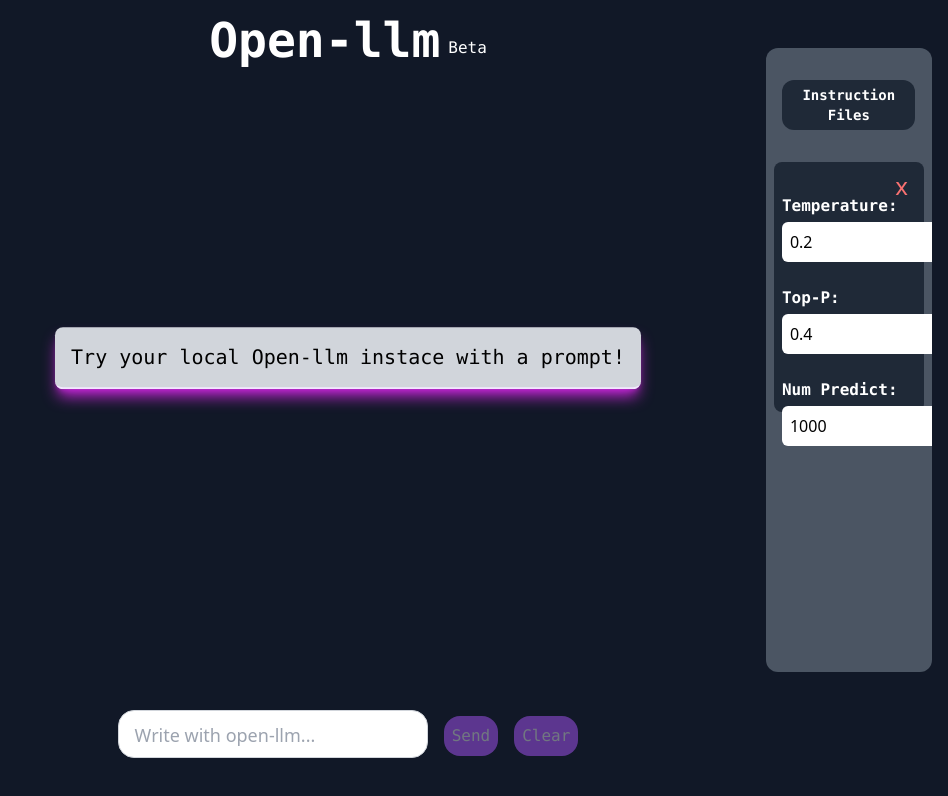
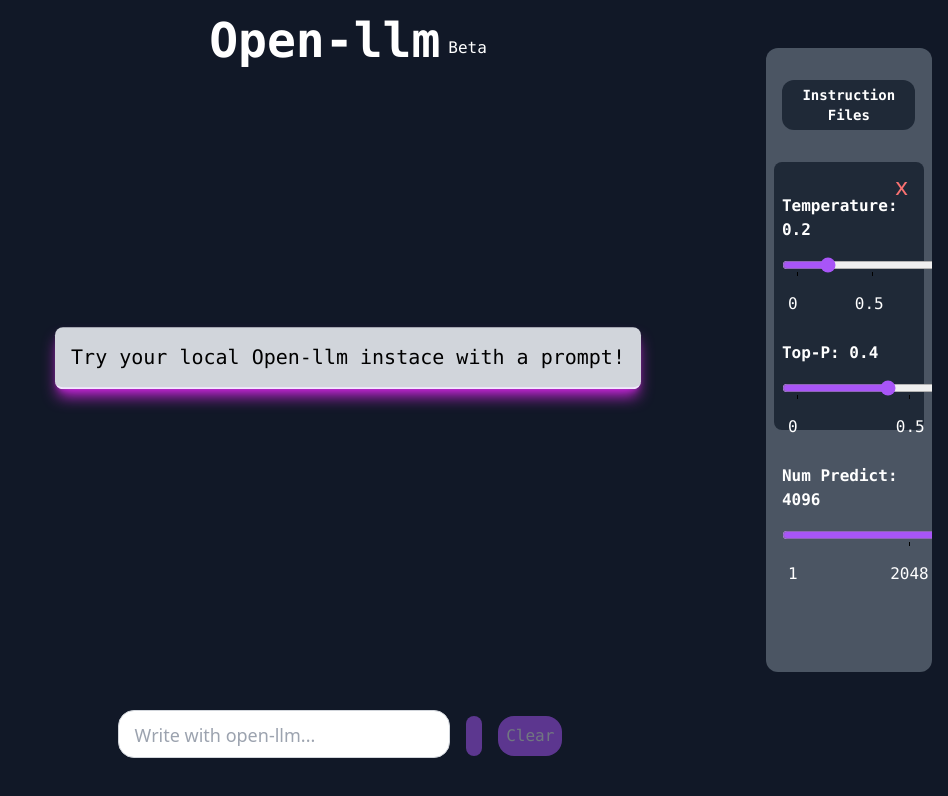
Before and after one commit to AljoschaBurger/open-llm, a React (Create React App) app in the folder frontend/: page / in a window 1280 px wide. Both pictures are taken after a click on the button "Fine-Tuning". Shown: the top 796 px of the page, without its empty margins (332-1280 px from the left). Built offline with nearby package versions, Linux system fonts and the light colour scheme.

Commit message:
better UI for fine tuning

```diff
--- a/frontend/src/llm/FineTuning.tsx
+++ b/frontend/src/llm/FineTuning.tsx
@@ -7,38 +7,35 @@ interface FineTuningProps {
 export default function FineTuning({onClose}: FineTuningProps) {
     const [tempInput, setTempInput] = useState<string>(localStorage.getItem("temperature") ||"0.2")
     const [topPInput, setTopPInput] = useState<string>(localStorage.getItem("topP") ||"0.4")
-    const [numPredictInput, setNumPredictInput] = useState<string>(localStorage.getItem("numPredict")||"1000")
+    const [numPredictInput, setNumPredictInput] = useState<string>(localStorage.getItem("numPredict")||"4096")
 
     const HandleTemperatureChange = (e: React.ChangeEvent<HTMLInputElement>) => {
         const val = e.target.value;
-
-        if (val === '' || /^[0-9]*\.?[0-9]*$/.test(val)) {
         localStorage.setItem("temperature", val)
-            setTempInput(localStorage.getItem("temperature") ?? "0.2");
-        }
+        setTempInput(val);
     };
     const HandleTopPChange = (e: React.ChangeEvent<HTMLInputElement>) => {
         const val = e.target.value;
-
-        if (val === '' || /^[0-9]*\.?[0-9]*$/.test(val)) {
         localStorage.setItem("topP", val)
-            setTopPInput(localStorage.getItem("topP") ?? "0.4");
-        }
+        setTopPInput(val);
     };
     const HandleNumPredictChange = (e: React.ChangeEvent<HTMLInputElement>) => {
-        const val = e.target.value;
+        let val = e.target.value;
 
-        if (val === '' || /^[0-9]*\.?[0-9]*$/.test(val)) {
+        if (val == "0") {
+                val = "1"
+        }
         localStorage.setItem("numPredict", val)
-            setNumPredictInput(localStorage.getItem("numPredict") ?? "1000");
-        }
+        setNumPredictInput(val);
     };
 
 
 
 
+
+
     return(
-        <div className="bg-gray-800 rounded-lg p-2 h-[40%] w-[90%] flex-shrink-0">
+        <div className="bg-gray-800 rounded-lg p-2 h-[43%] w-[90%] flex-shrink-0">
             <button
                     onClick={onClose}
                     className="flex justify-center items-center text-2xl rounded-xl text-red-400 absolute top-30 right-6 hover:scale-150 transition-transform duration-100"
@@ -47,46 +44,70 @@ export default function FineTuning({onClose}: FineTuningProps) {
             </button>
 
             <div className="flex flex-col justify-center items-start mt-6 relative">
-
-                <span className="font-mono font-bold text-white" title="Temperature controls the randomness of the response. Range (0.0 – 1.0+): Lower values (e.g., 0.2) make the output deterministic and focused, ideal for code or facts. Higher values (e.g., 0.8) increase creativity and variety but may lead to hallucinations">Temperature:</span>
-                <div className="flex items-center">
+                <span className="font-mono font-bold text-white" title="Temperature controls the randomness and creativity of the model.. Range (0.0 – 1.5): Lower values (e.g., 0.2) make the output deterministic and focused, ideal for code or facts. Higher values (e.g., 0.8) increase creativity and variety but may lead to hallucinations">Temperature: {tempInput}</span>
+                    <div className="flex flex-col w-64 gap-2">
                         <input
-                        type="text"
+                            type="range"
+                            list="temp-markers"
                             value={tempInput}
+                            min={0}
+                            max={1.5}
+                            step={0.1}
                             onChange={HandleTemperatureChange}
                             name="Temp"
                             placeholder="0.2"
-                        className="p-2 rounded-md mt-1"
+                            className="p-2 rounded-md mt-1 accent-purple-500 hover:accent-purple-600"
                         />
-                    <button className="flex items-center justify-center rounded-full p-1 ml-2 font-mono font-bold bg-purple-500 text-white text-sm h-8 w-14 hover:border-b hover:border-white hover:shadow-md hover:shadow-purple-600 hover:scale-105">Save</button>
+                        <datalist id="temp-markers" className="flex text-white justify-between w-full px-1 font-mono relative">
+                            <option value="0" label="0" ></option>
+                            <option value="0.5" label="0.5" className="ml-5"></option>
+                            <option value="1.0" label="1.0" className="ml-4"></option>
+                            <option value="1.5" label="1.5" className="top-4"></option>
+                        </datalist>
                     </div>
             </div>
             <div className="flex flex-col justify-center items-start mt-6">
-                <span className="font-mono font-bold text-white" title="Top-P sets a cumulative probability threshold for word selection. Range (0.0 – 1.0): At 0.1, the model only considers the top 10% of most likely words. At 0.9, it considers a broader 'nucleus' of words. Use a lower value to prune low-probability 'noise' and keep the output high-quality. ">Top-P:</span>
-                <div className="flex items-center">
+                <span className="font-mono font-bold text-white" title="Top-P limits the model's word choice to a cumulative probability 'nucleus'. Range (0.0 – 1.0): At 0.1, the model only picks from the most certain 10% of words, making it very precise. At 0.9, it considers a much wider range of vocabulary. Use lower values to reduce 'noise' and keep the output high-quality.">Top-P: {topPInput}</span>
+                <div className="flex flex-col w-64 gap-2">
                     <input
-                        type="text"
+                        type="range"
                         value={topPInput}
+                        list="topP-markers"
+                        min={0}
+                        max={1}
+                        step={0.1}
                         onChange={HandleTopPChange}
                         name="Temp"
                         placeholder="0.4"
-                        className="p-2 rounded-md mt-1"
+                        className="p-2 rounded-md mt-1 accent-purple-500 hover:accent-purple-600"
                     />
-                    <button className="flex items-center justify-center rounded-full p-1 ml-2 font-mono font-bold bg-purple-500 text-white text-sm h-8 w-14 hover:border-b hover:border-white hover:shadow-md hover:shadow-purple-600 hover:scale-105">Save</button>
+                    <datalist id="topP-markers" className="flex text-white justify-between w-full px-1 font-mono relative">
+                        <option value="0" label="0" ></option>
+                        <option value="0.5" label="0.5" className="ml-5"></option>
+                        <option value="1.0" label="1.0"></option>
+                    </datalist>
                 </div>
             </div>
              <div className="flex flex-col justify-center items-start mt-6">
-                <span className="font-mono font-bold text-white" title="Num Predict defines the maximum number of tokens (words/parts of words) the model can generate in a single response. Range (-1 or 1+): Set to -1 for unlimited length (constrained only by context window). Use a specific limit (e.g., 256) to prevent long-winded answers or save processing time.">Num Predict:</span>
-                <div className="flex items-center">
+                <span className="font-mono font-bold text-white" title="Num Predict sets the maximum length of the generated response. Range (1 – 4096): Defines how many tokens (approx. 0.75 words per token) the model can write before stopping. Set lower for quick answers or higher for long essays and complex code files.">Num Predict: {numPredictInput}</span>
+                <div className="flex flex-col w-64 gap-2">
                     <input
-                        type="text"
+                        type="range"
                         value={numPredictInput}
+                        min={0}
+                        list="num-predict-markers"
+                        max={4096}
+                        step={128}
                         onChange={HandleNumPredictChange}
                         name="Temp"
                         placeholder="256"
-                        className="p-2 rounded-md mt-1"
+                        className="p-2 rounded-md mt-1 accent-purple-500 hover:accent-purple-600"
                     />
-                    <button className="flex items-center justify-center rounded-full p-1 ml-2 font-mono font-bold bg-purple-500 text-white text-sm h-8 w-14 hover:border-b hover:border-white hover:shadow-md hover:shadow-purple-600 hover:scale-105">Save</button>
+                    <datalist id="num-predict-markers" className="flex text-white justify-between w-full px-1 font-mono relative">
+                        <option value="1" label="1"></option>
+                        <option value="2048" label="2048" className="ml-7"></option>
+                        <option value="4096" label="4096"></option>
+                    </datalist>
                 </div>
             </div>
         </div>
--- a/frontend/src/llm/InstructionFileList.tsx
+++ b/frontend/src/llm/InstructionFileList.tsx
@@ -92,7 +92,7 @@ export default function InstructionFileList({ onClose }: InstructionFileListProp
                                 activeInstruction == file.name ? (
                                     <button onClick={() => handleClick(index, file.name)} key={index} className="flex overflow-hidden items-center justify-center text-sm h-10 p-3 w-[90%] bg-white border-purple-300 shadow-md shadow-purple-600 border-b-2 rounded-full scale-110 transition-transform duration-200 flex-shrink-0">{file.name}</button>
                                     ) : (
-                                    <button onClick={() => handleClick(index, file.name)} key={index} className="flex items-center justify-center text-sm h-10 border p-3 w-[90%] border-transparent bg-white rounded-full hover:scale-105 transition-transform duration-200 overflow-hidden flex-shrink-0">{file.name}</button>
+                                    <button onClick={() => handleClick(index, file.name)} key={index} className="flex items-center justify-center text-sm h-10 border p-3 w-[90%] border-transparent bg-white rounded-full hover:shadow hover:shadow-purple-600 hover:scale-105 transition-transform duration-200 overflow-hidden flex-shrink-0">{file.name}</button>
                                 )
                             )
                         )
--- a/frontend/src/llm/chat.tsx
+++ b/frontend/src/llm/chat.tsx
@@ -31,6 +31,7 @@ export default function Chat() {
     const [history, setHistory] = useState<ChatEntry[]>([]);
     const [prompt, setPrompt] = useState("");
     const [isAtBottom, setIsAtBottom] = useState(true);
+    const [prompting, setPrompting] = useState(false);
 
     const addPromptToHistory = (currentPrompt: string): number => {
       const newId: number = Date.now();
@@ -57,6 +58,8 @@ export default function Chat() {
       setHistory((prevHistory) => [...prevHistory, newResponse]);
       return newId;
     }
+
+    const abortControllerRef = useRef<AbortController | null>(null);
 
     const sendPrompt = async () => {
         updateLocalStorageLength();
@@ -94,15 +97,21 @@ export default function Chat() {
             payload.instruction = instruction;
         }
 
-        console.log(localStorage.getItem("activeInstruction"));
+
+        const controller = new AbortController();
+        abortControllerRef.current = controller;
+
+        setPrompting(true);
 
         const response = await fetch("http://localhost:8080/ask", {
           method: "POST",
+          signal: controller.signal,
           headers: { "Content-Type": "application/json" },
           body: JSON.stringify(payload),
         });
 
         if (!response.ok) {
+          setPrompting(false);
           setHistory(prev => prev.map(entry =>
               entry.id === responseId ? { ...entry, content: "⚠️ An Error occured while calling the llm ⚠️" } : entry
           ));
@@ -118,6 +127,7 @@ export default function Chat() {
             if (!isFinished && timeSinceLastChunk > TIMEOUT_MS) {
                 console.error("LLM Stream stalled");
                 reader.cancel(); // Cuts the connection
+                setPrompting(false);
                 clearInterval(timeoutWatcher);
 
                 setHistory(prev => prev.map(entry =>
@@ -134,6 +144,7 @@ export default function Chat() {
 
               if (done) {
                 isFinished = true;
+                setPrompting(false);
                 break
               };
 
@@ -150,12 +161,13 @@ export default function Chat() {
                   const obj = JSON.parse(line);
                   if (obj.done) {
                     isFinished = true;
+                    setPrompting(false);
                     // here maybe a copy button?
                   }
 
                   const newContent = obj.message?.content;
 
-                  if (newContent) { // Neues Feld bei /api/chat
+                  if (newContent) {
                       setHistory(prevHistory => {
                         return prevHistory.map(entry =>
                           entry.id === responseId && entry.type === "response"
@@ -173,6 +185,7 @@ export default function Chat() {
           console.error("Stream error:", error);
         } finally {
         isFinished = true;
+        setPrompting(false);
         clearInterval(timeoutWatcher);
         }
     };
@@ -251,6 +264,14 @@ export default function Chat() {
       updateLocalStorageLength();
     }, [history]);
 
+    const handleStopClick = () => {
+      if (abortControllerRef.current) {
+        abortControllerRef.current.abort();
+      }
+    }
+
+
+
     const [showInstructions, setShowInstructions] = useState(false);
     const [showFineTuning, setShowFineTuning] = useState(false);
 
@@ -278,8 +299,15 @@ export default function Chat() {
                 minRows={1}
                 onKeyDown={handleKeyDown}
               />
-              <div className="flex ml-2 justify-end mb-1"><button onClick={sendPrompt} disabled={prompt.length === 0} className="disabled:shadow-none disabled:border-none disabled:hover:scale-100 disabled:text-gray-300 disabled:cursor-not-allowed disabled:opacity-50 hover:border-b border-purple-300  h-10 text-white font-mono bg-purple-500 shadow-md hover:shadow-purple-600 rounded-2xl p-2 mt-2 hover:scale-110 transition-transform duration-200">Send</button></div>
+              <div className="flex ml-2 justify-end mb-1"><button onClick={sendPrompt} disabled={prompt.length === 0} className="disabled:shadow-none disabled:border-none disabled:hover:scale-100 disabled:text-gray-300 disabled:cursor-not-allowed disabled:opacity-50 hover:border-b border-purple-300  h-10 text-white font-mono bg-purple-500 shadow-md hover:shadow-purple-600 rounded-2xl p-2 mt-2 hover:scale-110 transition-transform duration-200"></button></div>
               <div className="flex ml-2 justify-end mb-1"><button onClick={clearLocalForage} disabled={Number(localStorageSize) === 0} className="disabled:shadow-none disabled:border-none disabled:hover:scale-100 disabled:text-gray-300 disabled:cursor-not-allowed disabled:opacity-50 hover:border-b border-purple-300 h-10 text-white font-mono bg-purple-500 shadow-md hover:shadow-purple-600 rounded-2xl p-2 mt-2 hover:scale-110 transition-transform duration-200">Clear</button></div>
+              {
+                prompting ? (
+                  <div className="flex ml-2 justify-end mb-1"><button onClick={handleStopClick} className="h-10 w-10 animate-pulse text-white font-mono bg-red-500 shadow-md rounded-2xl p-2 mt-2 hover:scale-110 transition-transform duration-200">&#9633;</button></div>
+                ) : (
+                  <div className="flex ml-2 justify-end mb-1"></div>
+                )
+              }
             </div>
         </div>
         <div className="hidden overflow-hidden flex-shrink-1 absolute right-4 mb-32 bottom-0 xl:flex flex-col items-center justify-start w-[13%] h-[78%] bg-gray-600 rounded-xl">
```
Also changed, not shown: 1 other file (tests, documents, lock files or other folders). Lines whose indentation alone changed are shown as unchanged.
